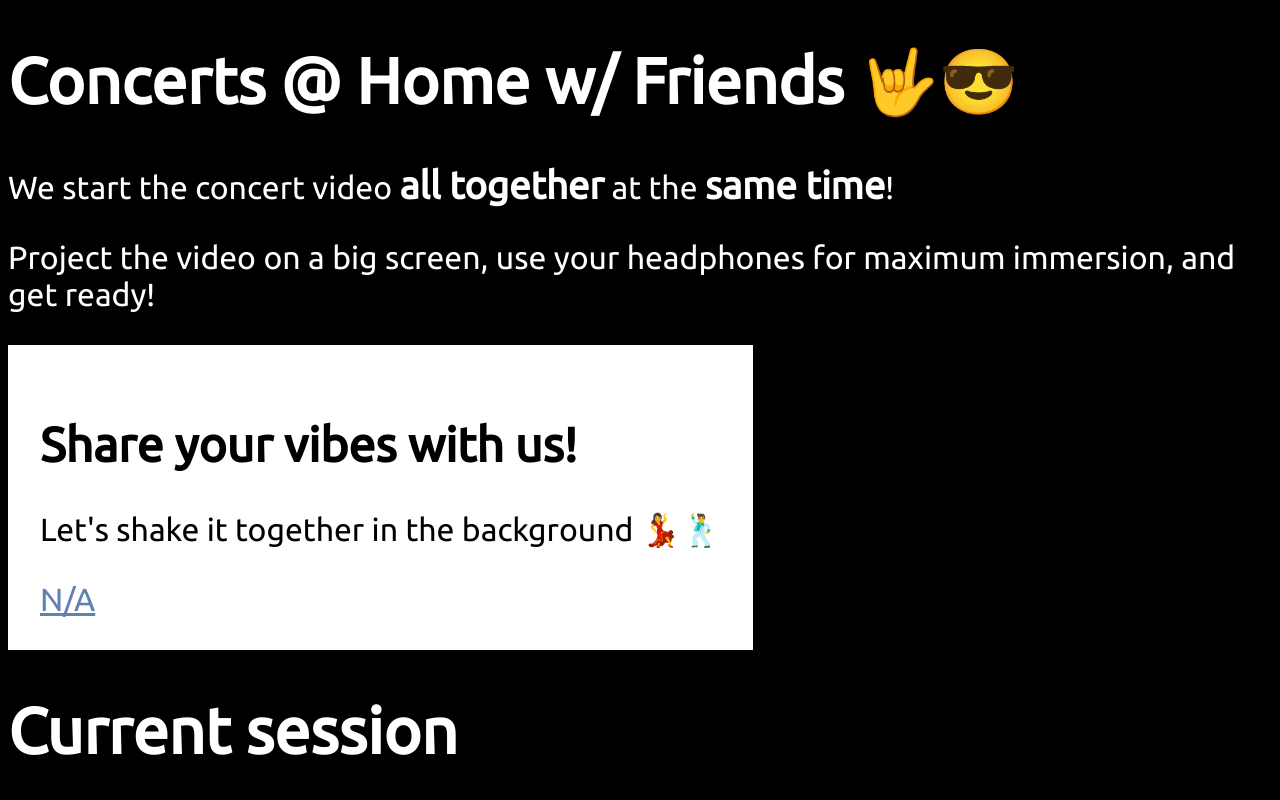
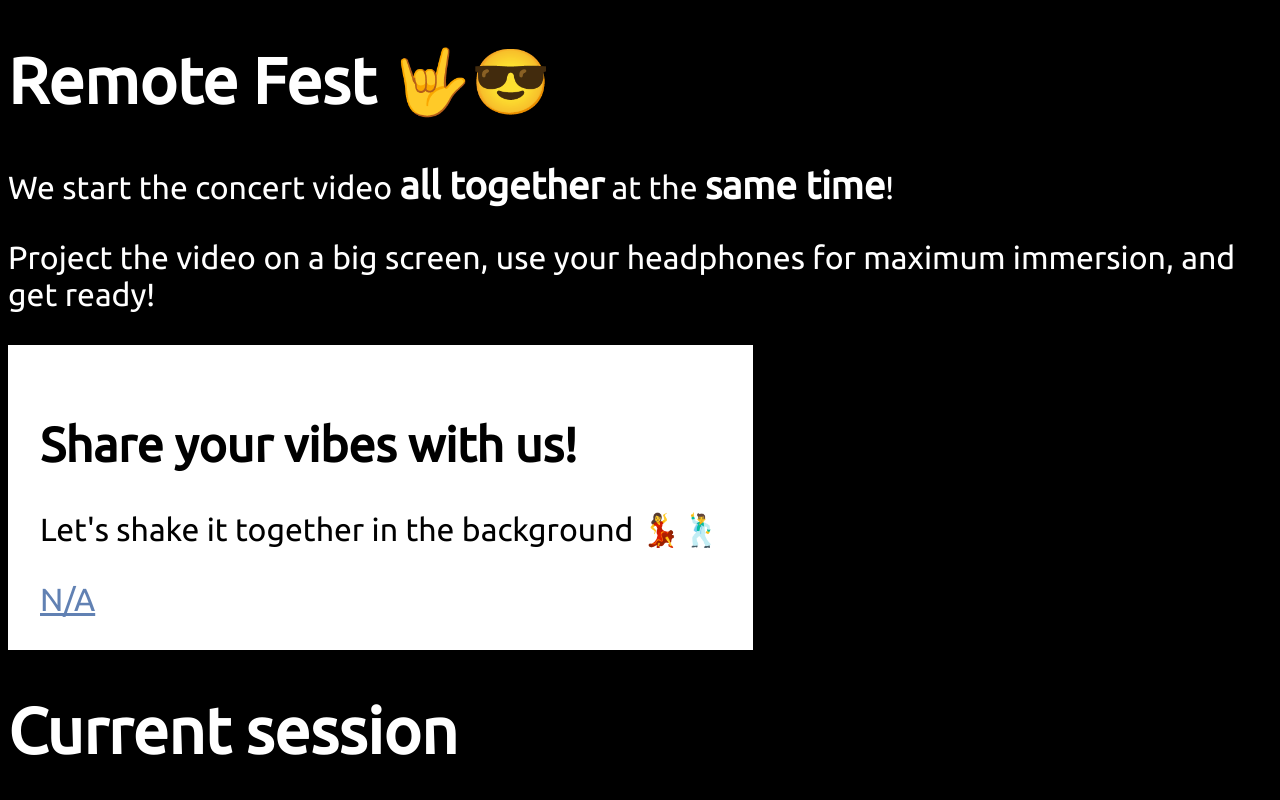
Before and after one commit to leplatrem/remote-fest, a plain HTML site: page index.html in a window 1280 px wide. Shown: the top 800 px of the page. Drawn offline with Linux system fonts and the light colour scheme; a script that the page names is missing.

Commit message:
Remote Fest

```diff
--- a/index.html
+++ b/index.html
@@ -2,7 +2,7 @@
 <html lang="en">
 <head>
   <meta charset="utf-8">
-  <title>Concerts @ Home w/ Friends</title>
+  <title>Remote Fest 🤟😎</title>
   <script type="text/javascript" src="vendor/moment-with-locales.min.js"></script>
   <script src="vendor/plyr-3.5.10.js"></script>
   <link rel="stylesheet" href="vendor/plyr-3.5.10.css" />
@@ -12,7 +12,7 @@
   <link rel="stylesheet" href="style.css">
 </head>
 <body>
-  <h1>Concerts @ Home w/ Friends 🤟😎</h1>
+  <h1>Remote Fest 🤟😎</h1>
   <p>We start the concert video <em>all together</em> at the <em>same time</em>!</p>
   <p>Project the video on a big screen, use your headphones for maximum immersion, and get ready!</p>
   <section id="infos">
```
